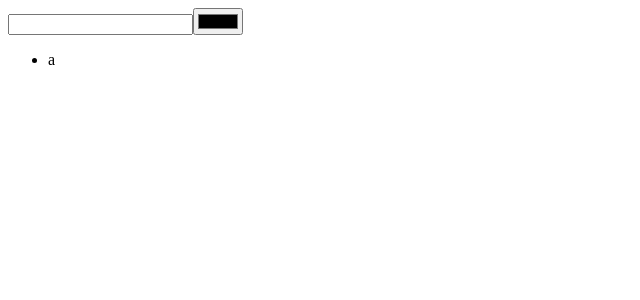
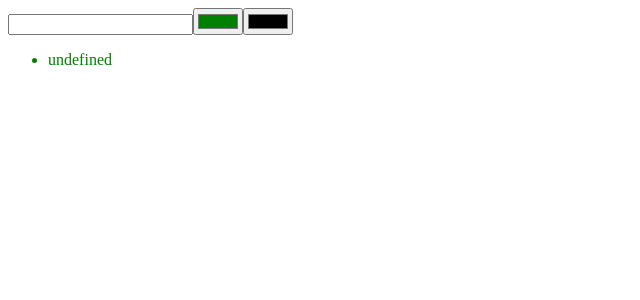
Before and after one commit to alchemy-fullstack-js-winter-2019/redux-words, a React app: page /words/1 in a window 1280 px wide. Shown: the top 300 px of the page, without its empty margins (0-640 px from the left). Built offline with nearby package versions, Linux system fonts and the light colour scheme.

Commit message:
almost working background color??

```diff
--- a/src/actions/words/Words.js
+++ b/src/actions/words/Words.js
@@ -9,3 +9,9 @@ export const updateWordColor = wordColor => ({
   type: UPDATE_WORD_COLOR,
   payload: wordColor
 });
+
+export const UPDATE_BACKGROUND_COLOR = 'UPDATE_BACKGROUND_COLOR';
+export const updateBackgroundColor = backgroundColor => ({
+  type: UPDATE_BACKGROUND_COLOR,
+  payload: backgroundColor
+});
--- a/src/components/app/App.js
+++ b/src/components/app/App.js
@@ -14,6 +14,8 @@ export default function App() {
         <Route exact path="/" component={TopWords}></Route>
         <Route path="/words/:count" component={Searchable}></Route>
         <Route path="/words/:count?search=hi" component={Searchable}></Route>
+        <Route path="/words/:count?search=hi?color=#000000" component={Searchable}></Route>
+        <Route path="/words/:count?search=hi?color=#000000?background=#FFFFFF" component={Searchable}></Route>
       </Switch>
     </Router>
   );
--- a/src/components/words/SearchForm.js
+++ b/src/components/words/SearchForm.js
@@ -1,11 +1,12 @@
 import React from 'react';
 import PropTypes from 'prop-types';
 
-function SearchForm({ searchTerm, wordColor, onChange }) {
+function SearchForm({ searchTerm, wordColor, backgroundColor, onChange }) {
   return (
     <>
     <input onChange={onChange} type="text" name="searchTerm" value={searchTerm}></input>
     <input onChange={onChange} type="color" name="wordColor" value={wordColor}></input>
+    <input onChange={onChange} type="color" name="backgroundColor" value={backgroundColor}></input>
     </>
   );
 }
@@ -13,6 +14,7 @@ function SearchForm({ searchTerm, wordColor, onChange }) {
 SearchForm.propTypes = {
   searchTerm: PropTypes.string.isRequired,
   wordColor: PropTypes.string.isRequired,
+  backgroundColor: PropTypes.string.isRequired,
   onChange: PropTypes.func.isRequired,
 };
 
--- a/src/containers/words/SearchWords.js
+++ b/src/containers/words/SearchWords.js
@@ -1,7 +1,7 @@
 import { connect } from 'react-redux';
-import { getSearchTerm, getWordColor } from '../../selectors/words';
+import { getSearchTerm, getWordColor, getBackgroundColor } from '../../selectors/words';
 import SearchForm from '../../components/words/SearchForm';
-import { updateSearchTerm, updateWordColor } from '../../actions/words/Words';
+import { updateSearchTerm, updateWordColor, updateBackgroundColor } from '../../actions/words/Words';
 import { withRouter } from 'react-router-dom';
 import store from '../../store';
 import queryString from 'query-string';
@@ -10,22 +10,23 @@ import PropTypes from 'prop-types';
 
 class SearchWords extends PureComponent {
   static propTypes = {
+    location: PropTypes.object,
     searchTerm: PropTypes.string,
     wordColor: PropTypes.string,
+    backgroundColor: PropTypes.string,
     onChange: PropTypes.func
   };
 
   componentDidMount() {
+
     store.dispatch(updateSearchTerm(this.props.searchTerm));
+    store.dispatch(updateWordColor(this.props.wordColor));
+    store.dispatch(updateBackgroundColor(this.props.backgroundColor));
   }
 
   render() {
     return (
-      <SearchForm
-        searchTerm={this.props.searchTerm}
-        wordColor={this.props.wordColor}
-        onChange={this.props.onChange}
-      />
+      <SearchForm {...this.props}/>
     );
   }
 }
@@ -34,15 +35,17 @@ const searchQuery = queryString.parse(location.search);
 const term = searchQuery.searchTerm;
 
 const mapStateToProps = state => ({
-  searchTerm: term || getSearchTerm(state),
-  wordColor: getWordColor(state)
+  searchTerm: getSearchTerm(state) || term,
+  wordColor: getWordColor(state),
+  backgroundColor: getBackgroundColor(state)
 });
 
 const mapDispatchToProps = dispatch => ({
   onChange({ target }) {
     const factoryMethod = {
       searchTerm: updateSearchTerm,
-      wordColor: updateWordColor
+      wordColor: updateWordColor,
+      backgroundColor: updateBackgroundColor
     };
     dispatch(factoryMethod[target.name](target.value));
   }
--- a/src/containers/words/TopWords.js
+++ b/src/containers/words/TopWords.js
@@ -1,11 +1,12 @@
 import { connect } from 'react-redux';
 import { withRouter } from 'react-router-dom';
-import { getTopWordsByTerm, getWordColor } from '../../selectors/words';
+import { getTopWordsByTerm, getWordColor, getBackgroundColor } from '../../selectors/words';
 import Words from '../../components/words/Words';
 
 const mapStateToProps = (state, props) => ({
   words: getTopWordsByTerm(state, props.match.params.count || 1000),
-  wordColor: getWordColor(state)
+  wordColor: getWordColor(state),
+  backgroundColor: getBackgroundColor(state)
 });
 
 export default withRouter(connect(
--- a/src/reducers/words.js
+++ b/src/reducers/words.js
@@ -1,10 +1,11 @@
 import dictionary from '../fixtures/words.json';
-import { UPDATE_SEARCH_TERM, UPDATE_WORD_COLOR } from '../actions/words/Words';
+import { UPDATE_SEARCH_TERM, UPDATE_WORD_COLOR, UPDATE_BACKGROUND_COLOR } from '../actions/words/Words';
 
 const initialState = {
   dictionary,
   searchTerm: '',
-  wordColor: '#000000'
+  wordColor: '#008000',
+  backgroundColor: '#FFFF00'
 };
 
 export default function reducer(state = initialState, action) {
@@ -19,6 +20,11 @@ export default function reducer(state = initialState, action) {
         ...state,
         wordColor: action.payload
       };
+    case UPDATE_BACKGROUND_COLOR:
+      return {
+        ...state,
+        backgroundColor: action.payload
+      };
     default:
       return state;
   }
--- a/src/selectors/words.js
+++ b/src/selectors/words.js
@@ -1,3 +1,5 @@
+export const getBackgroundColor = state => state.backgroundColor;
+
 export const getWordColor = state => state.words.wordColor;
 
 export const getWords = state => state.words.dictionary;
```
